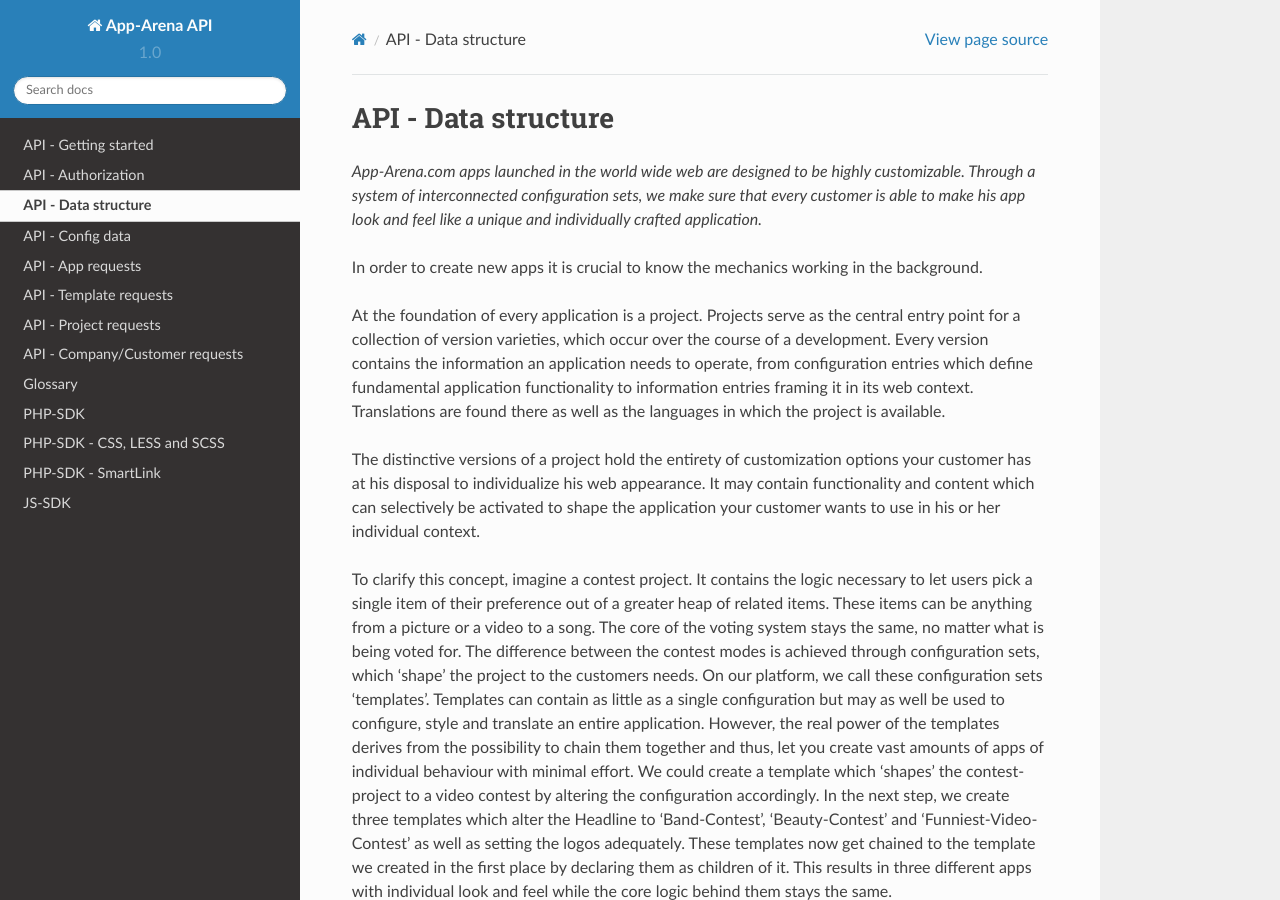
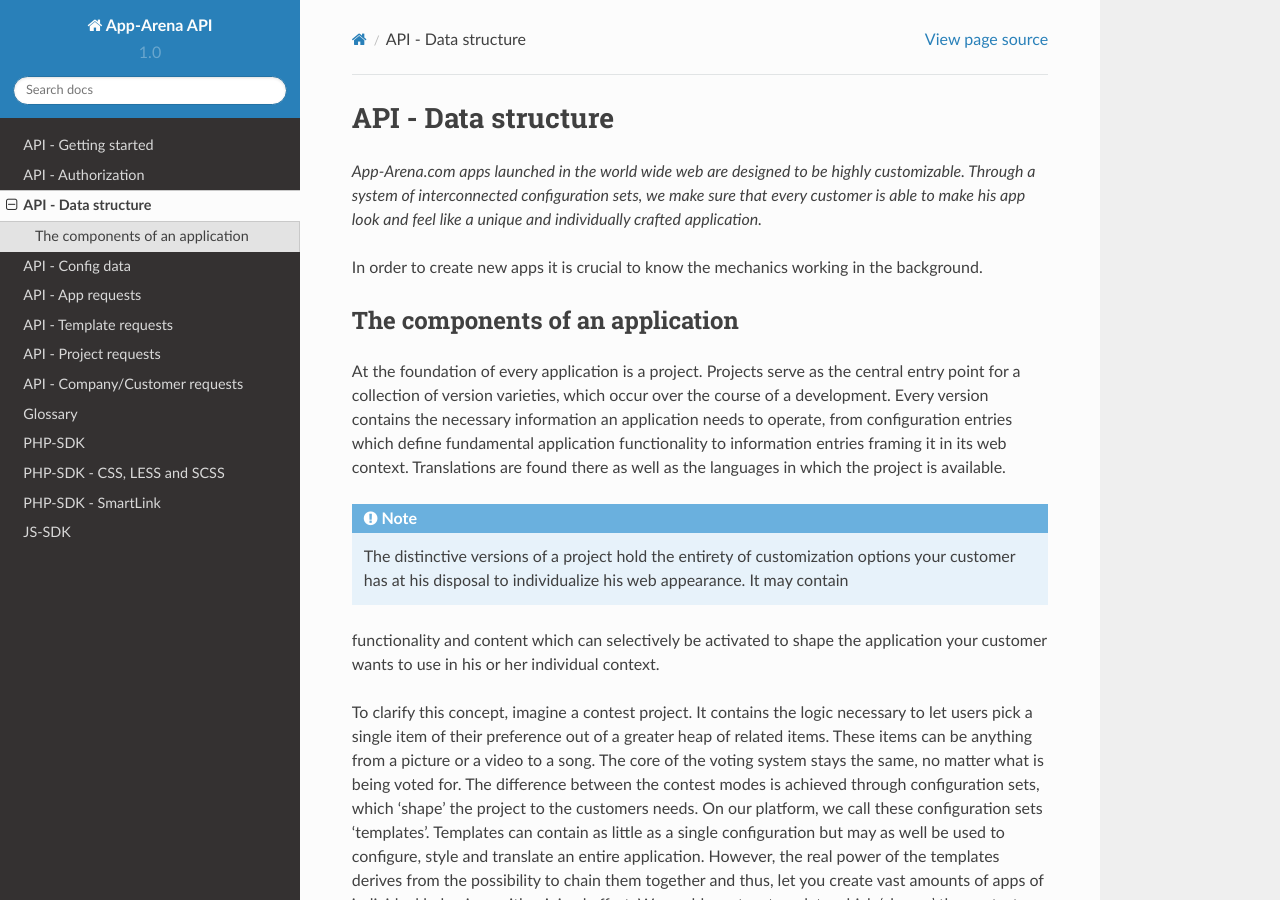
Before and after one commit to apparena/docs, a Sphinx documentation site: the page built from docs/api/040-structure.rst, in a window 1280 px wide and 900 px high. Built offline with Sphinx 7.4.7 and the Read the Docs theme 2.0.0, drawn with Linux system fonts in a browser that asks for light colours.

```diff
--- a/docs/api/040-structure.rst
+++ b/docs/api/040-structure.rst
@@ -6,12 +6,15 @@ we make sure that every customer is able to make his app look and feel like a un
 
 In order to create new apps it is crucial to know the mechanics working in the background.
 
+The components of an application
+~~~~~~~~~~~~~~~~~~~~~~~~~~~~~~~~
+
 At the foundation of every application is a project. Projects serve as the central entry point for a collection of version varieties, which
-occur over the course of a development. Every version contains the information an application needs to operate, from configuration entries which define fundamental
+occur over the course of a development. Every version contains the necessary information an application needs to operate, from configuration entries which define fundamental
 application functionality to information entries framing it in its web context. Translations are found there as well as the languages in which the project
 is available.
 
-The distinctive versions of a project hold the entirety of customization options your customer has at his disposal to individualize his web appearance. It may contain
+.. Note:: The distinctive versions of a project hold the entirety of customization options your customer has at his disposal to individualize his web appearance. It may contain
 functionality and content which can selectively be activated to shape the application your customer wants to use in his or her individual context.
 
 To clarify this concept, imagine a contest project. It contains the logic necessary to let users pick a single item of their preference out of a greater heap of related items.
```
